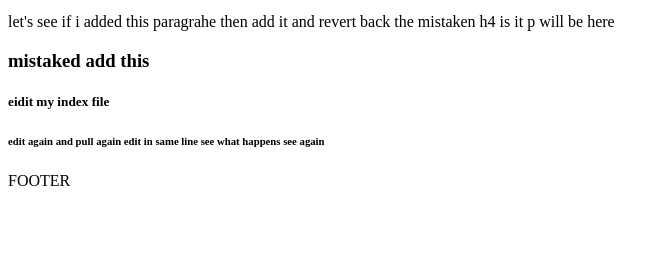
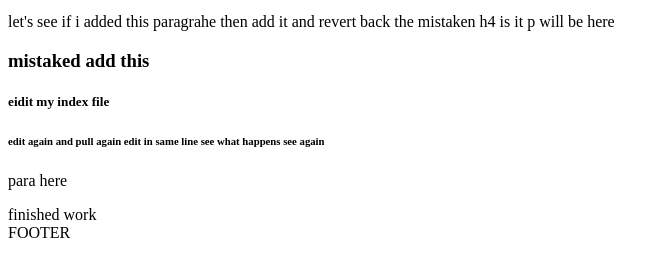
Before and after one commit to lionsgeekpromo5/test-git, a plain HTML site: page index.html in a window 1280 px wide. Shown: the part 127-404 px from the top of the page, without its empty margins (0-669 px from the left). Drawn offline with Linux system fonts and the light colour scheme.

Commit message:
fix : finished my work

```diff
--- a/index.html
+++ b/index.html
@@ -17,6 +17,8 @@
         <h3>mistaked add this</h3>
         <h5>eidit my index file</h5>
       <h6>edit again and pull again edit in same line see what happens see again  </h5>
+        <p>para here</p>
+        <div>finished work</div>
     </main>
   <footer>FOOTER </footer>
 </body>
```
Also changed, not shown: index.css (added).
